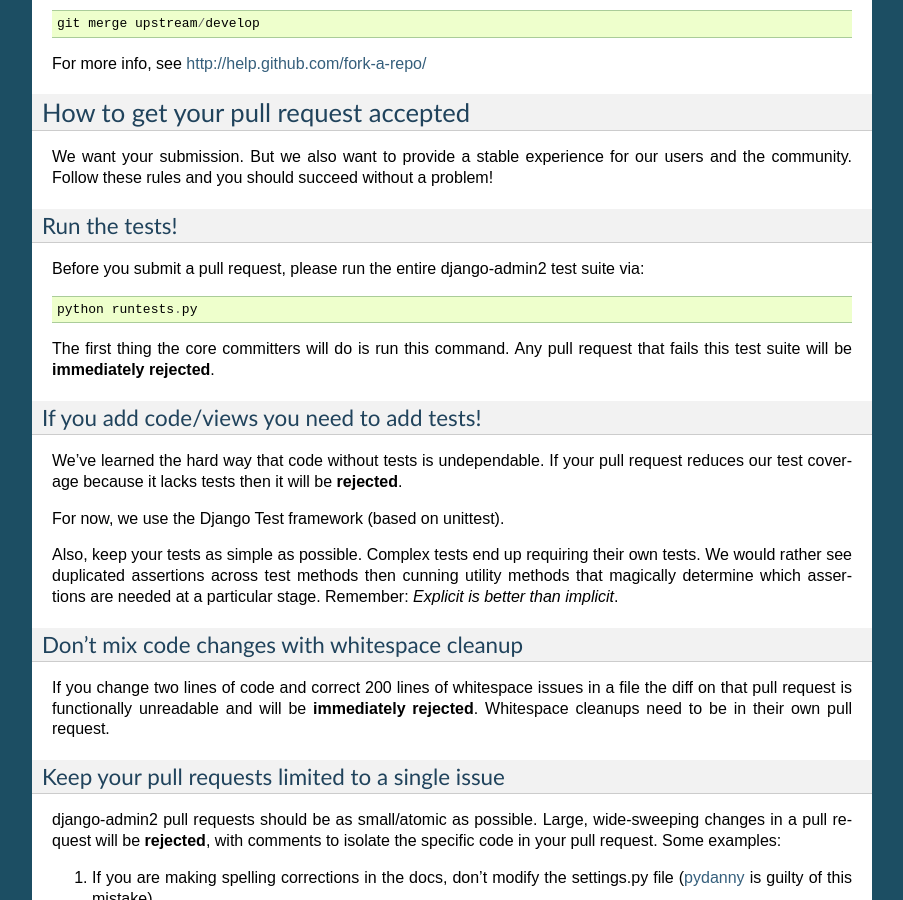
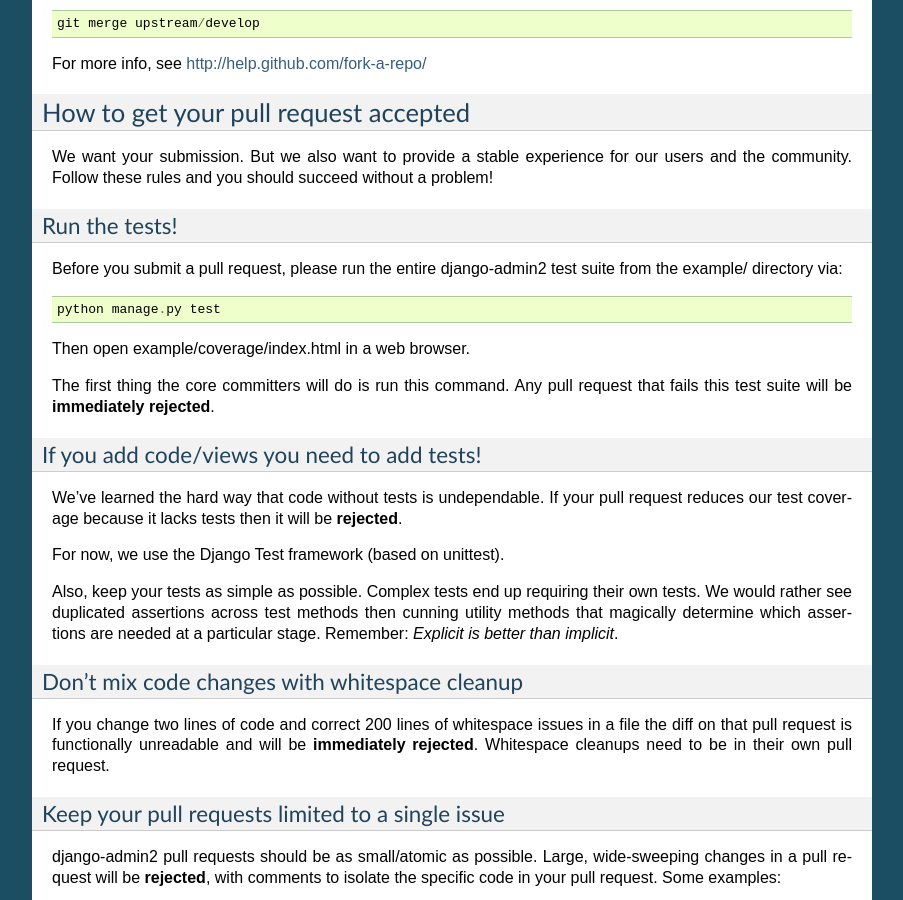
Before and after one commit to jazzband/django-admin2, a Sphinx documentation site: the page built from docs/contributing.rst, in a window 1280 px wide and 900 px high, scrolled down 2197 px. Shown: the whole window, without its empty margins (198-1101 px from the left). Built offline with Sphinx 7.4.7, drawn with Linux system fonts in a browser that asks for light colours.

Commit message:
Docs on how to use the generated HTML report.

```diff
--- a/docs/contributing.rst
+++ b/docs/contributing.rst
@@ -127,9 +127,11 @@
 Run the tests!
 --------------
 
-Before you submit a pull request, please run the entire django-admin2 test suite via::
+Before you submit a pull request, please run the entire django-admin2 test suite from the example/ directory via::
 
-    python runtests.py
+    python manage.py test
+
+Then open example/coverage/index.html in a web browser.
 
 The first thing the core committers will do is run this command. Any pull request that fails this test suite will be **immediately rejected**.
 
```
